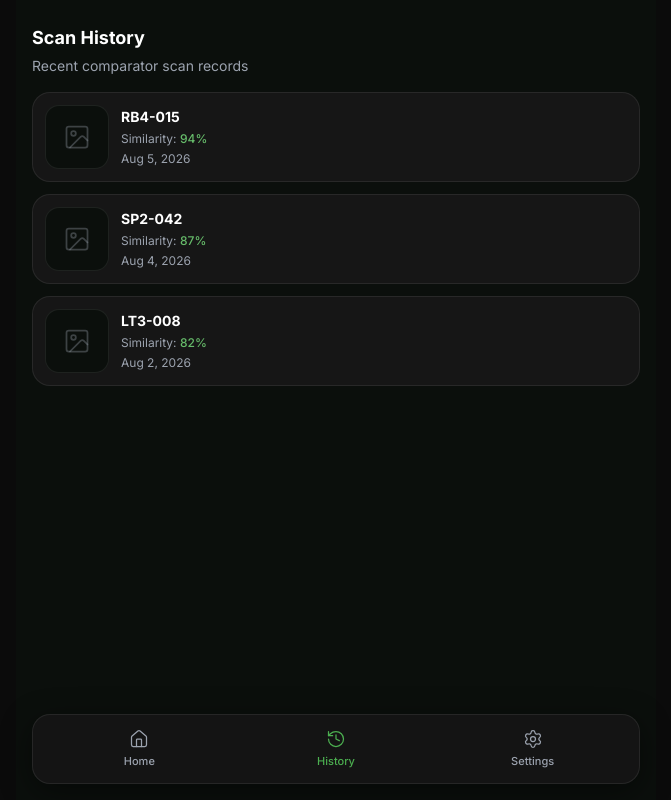
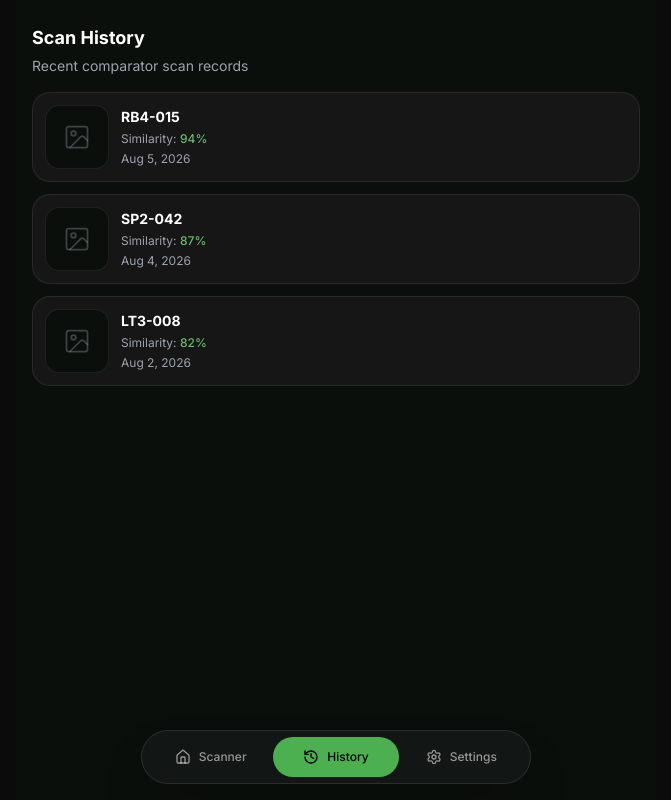
Before and after one commit to ibnusyah2002-sketch/LateriteComparator, a Next.js app in the folder frontend/: page /history in a window 1280 px wide. Shown: the whole page, without its empty margins (304-975 px from the left). Built offline with nearby package versions, Linux system fonts and the light colour scheme.

Commit message:
fix(flow): polish scanner navigation and result empty state

```diff
--- a/frontend/app/result/page.tsx
+++ b/frontend/app/result/page.tsx
@@ -8,6 +8,7 @@ import {
   Database,
   RotateCcw,
   ScanSearch,
+  AlertTriangle,
 } from "lucide-react";
 import {
   SCAN_SESSION_CREATED_AT_KEY,
@@ -54,6 +55,37 @@ export default function ResultPage() {
     setSource(sessionStorage.getItem(SCAN_SESSION_SOURCE_KEY));
     setCreatedAt(sessionStorage.getItem(SCAN_SESSION_CREATED_AT_KEY));
   }, []);
+
+  if (!userImage) {
+    return (
+      <main className="min-h-screen bg-[#0B0F0C] px-4 py-6 text-white">
+        <div className="mx-auto flex min-h-[calc(100vh-3rem)] max-w-[430px] flex-col justify-center space-y-6">
+          <section className="rounded-[28px] border border-white/10 bg-[#131816] p-6 text-center shadow-2xl">
+            <div className="mx-auto flex h-16 w-16 items-center justify-center rounded-full border border-yellow-500/30 bg-yellow-500/10">
+              <AlertTriangle className="h-8 w-8 text-yellow-300" />
+            </div>
+
+            <h1 className="mt-5 text-2xl font-semibold text-white">
+              No Scan Image Found
+            </h1>
+
+            <p className="mt-3 text-sm leading-6 text-white/60">
+              Start from the scanner page by capturing or uploading a laterite
+              material image before viewing comparator results.
+            </p>
+
+            <Link
+              href="/"
+              className="mt-6 flex w-full items-center justify-center gap-2 rounded-2xl bg-[#4CAF50] px-5 py-4 text-base font-semibold text-black transition hover:bg-[#66BB6A]"
+            >
+              <ScanSearch className="h-5 w-5" />
+              Open Scanner
+            </Link>
+          </section>
+        </div>
+      </main>
+    );
+  }
 
   return (
     <main className="min-h-screen bg-[#0B0F0C] px-4 py-6 text-white">
--- a/frontend/components/layout/bottom-nav.tsx
+++ b/frontend/components/layout/bottom-nav.tsx
@@ -1,48 +1,58 @@
 "use client";
 
 import Link from "next/link";
+import { History, Home, Settings } from "lucide-react";
 import { usePathname } from "next/navigation";
-import { History, Home, Settings } from "lucide-react";
-import { cn } from "@/lib/utils";
 
 const navItems = [
-  { label: "Home", href: "/", icon: Home },
-  { label: "History", href: "/history", icon: History },
-  { label: "Settings", href: "/settings", icon: Settings },
-] as const;
+  {
+    label: "Scanner",
+    href: "/",
+    icon: Home,
+  },
+  {
+    label: "History",
+    href: "/history",
+    icon: History,
+  },
+  {
+    label: "Settings",
+    href: "/settings",
+    icon: Settings,
+  },
+];
 
 export function BottomNav() {
   const pathname = usePathname();
 
   return (
-    <nav
-      aria-label="Main navigation"
-      className="pointer-events-none fixed inset-x-0 bottom-0 z-50 px-4 pb-4 pt-2"
-    >
-      <div className="pointer-events-auto mx-auto max-w-[640px] rounded-[18px] border border-white/8 bg-[#161616]/95 shadow-[0_8px_32px_rgba(0,0,0,0.45)] backdrop-blur-md">
-        <div className="flex items-center justify-around px-2 py-1.5">
-          {navItems.map(({ label, href, icon: Icon }) => {
-            const active = pathname === href;
+    <nav className="fixed bottom-4 left-1/2 z-50 w-[calc(100%-2rem)] max-w-[390px] -translate-x-1/2">
+      <div className="grid grid-cols-3 rounded-full border border-white/10 bg-[#131816]/95 p-1.5 shadow-2xl backdrop-blur">
+        {navItems.map((item) => {
+          const Icon = item.icon;
+          const isActive =
+            item.href === "/"
+              ? pathname === "/" || pathname === "/analysis" || pathname === "/result"
+              : pathname === item.href;
 
           return (
             <Link
-                key={href}
-                href={href}
-                aria-current={active ? "page" : undefined}
-                className={cn(
-                  "flex min-h-14 min-w-[72px] flex-col items-center justify-center gap-1 rounded-xl px-3 transition-all duration-150",
-                  active
-                    ? "text-[#4CAF50]"
-                    : "text-[#9CA3AF] hover:text-white active:scale-95",
-                )}
+              key={item.href}
+              href={item.href}
+              className={`flex items-center justify-center gap-2 rounded-full px-3 py-3 text-xs font-medium transition ${
+                isActive
+                  ? "bg-[#4CAF50] text-black"
+                  : "text-white/55 hover:bg-white/10 hover:text-white"
+              }`}
             >
-                <Icon className="h-5 w-5" strokeWidth={1.5} />
-                <span className="text-[11px] font-medium">{label}</span>
+              <Icon className="h-4 w-4" />
+              <span>{item.label}</span>
             </Link>
           );
         })}
       </div>
-      </div>
     </nav>
   );
 }
+
+export default BottomNav;
```
Lines whose indentation alone changed are shown as unchanged.
